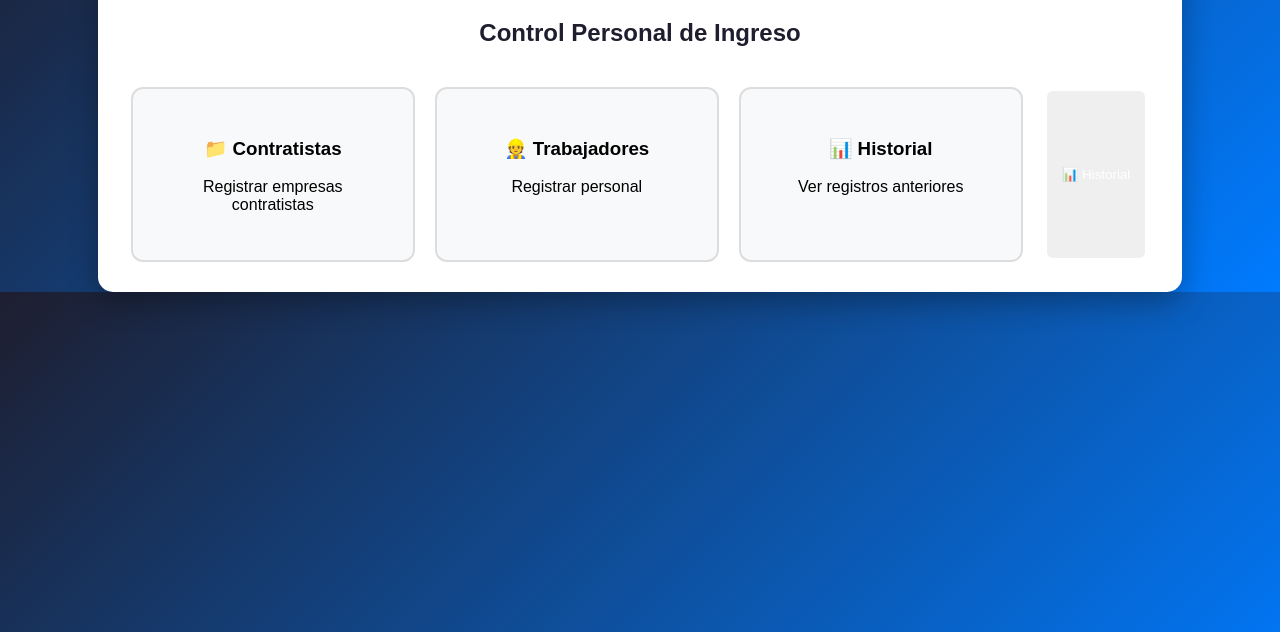
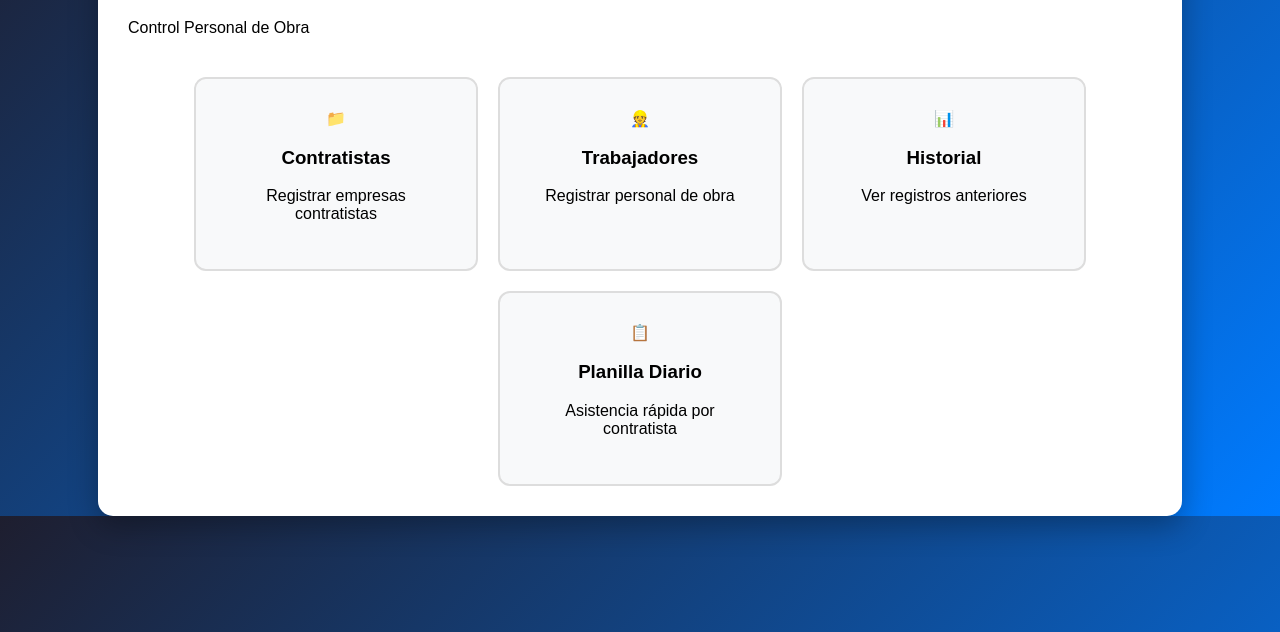
Before and after one commit to villo33/promotora-canoes, a website: page public/index.html in a window 1280 px wide. Shown: the part 168-800 px from the top of the page. Drawn offline with Linux system fonts and the light colour scheme.

Commit message:
indexmejora

```diff
--- a/public/index.html
+++ b/public/index.html
@@ -1,53 +1,55 @@
 <!DOCTYPE html>
 <html lang="es">
 <head>
-
 <meta charset="UTF-8">
+<meta name="viewport" content="width=device-width, initial-scale=1.0">
 <title>Promotora Canoes</title>
 <link rel="stylesheet" href="style.css">
-
 </head>
 
 <body>
 
 <div class="container">
 
+  <header class="header">
     <h1>🏗 PROMOTORA CANOES</h1>
-
-<h2>Control Personal de Ingreso</h2>
+    <p>Control Personal de Obra</p>
+  </header>
 
   <div class="menu">
 
     <div class="card" onclick="ir('contratistas.html')">
-<h3>📁 Contratistas</h3>
+      <div class="icon">📁</div>
+      <h3>Contratistas</h3>
       <p>Registrar empresas contratistas</p>
     </div>
 
     <div class="card" onclick="ir('trabajadores.html')">
-<h3>👷 Trabajadores</h3>
-<p>Registrar personal</p>
+      <div class="icon">👷</div>
+      <h3>Trabajadores</h3>
+      <p>Registrar personal de obra</p>
     </div>
 
     <div class="card" onclick="ir('historial.html')">
-<h3>📊 Historial</h3>
+      <div class="icon">📊</div>
+      <h3>Historial</h3>
       <p>Ver registros anteriores</p>
     </div>
 
-<button onclick="window.location.href='historial.html'">
-📊 Historial
-</button>
-
+    <div class="card" onclick="ir('planilla.html')">
+      <div class="icon">📋</div>
+      <h3>Planilla Diario</h3>
+      <p>Asistencia rápida por contratista</p>
+    </div>
 
   </div>
 
 </div>
 
 <script>
-
 function ir(pagina){
   window.location.href = pagina;
 }
-
 </script>
 
 </body>
```
Lines whose indentation alone changed are shown as unchanged.
